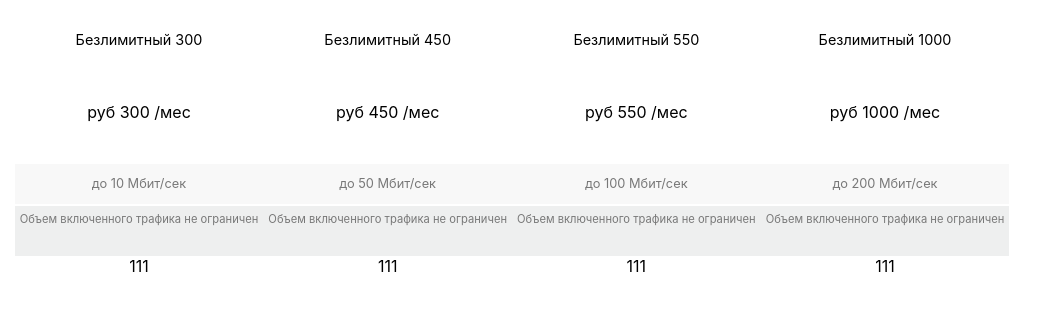
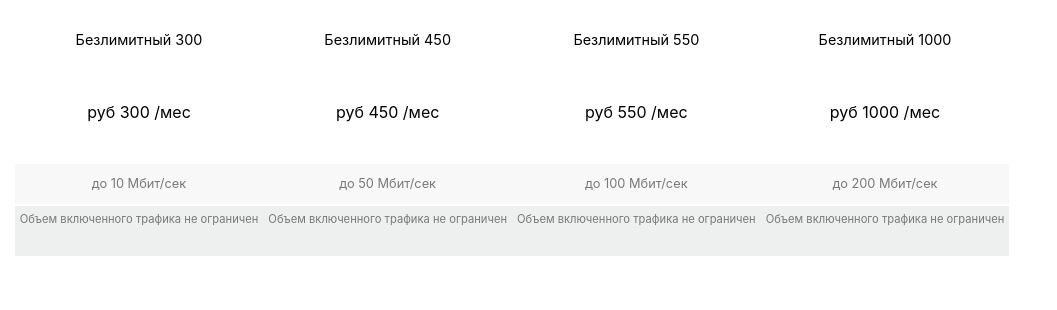
Before and after one commit to aleksandramosyagina/27_tariffs_new, a React app: page / in a window 1280 px wide. Shown: the top 310 px of the page, without its empty margins (0-1057 px from the left). Built offline with nearby package versions, Linux system fonts and the light colour scheme.

Commit message:
tariffs style

```diff
--- a/src/components/Tariffs/Tariffs.js
+++ b/src/components/Tariffs/Tariffs.js
@@ -11,7 +11,6 @@ function Tariffs(props) {
             <div className={style.price}>руб {props.price} /мес</div>
             <div className={style.speed}>до {props.speed} Мбит/сек</div>
             <div className={style.info}>{props.info}</div>
-            <div className={style.title_color}>111</div>
         </div>
     );
 }
```
